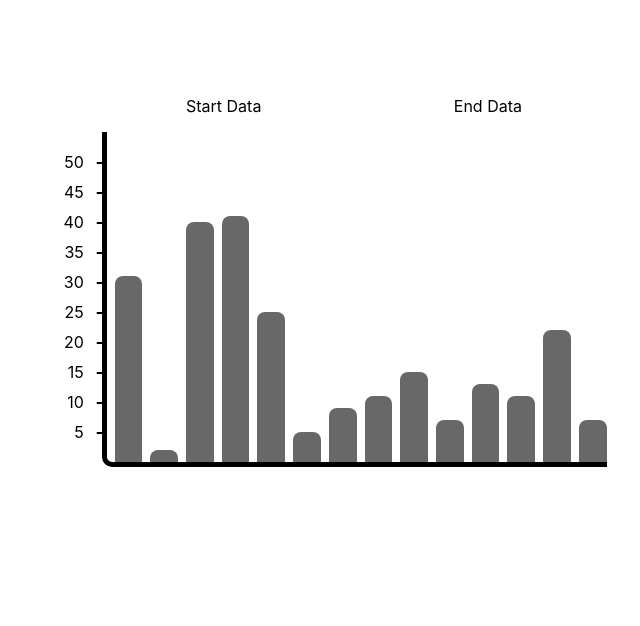
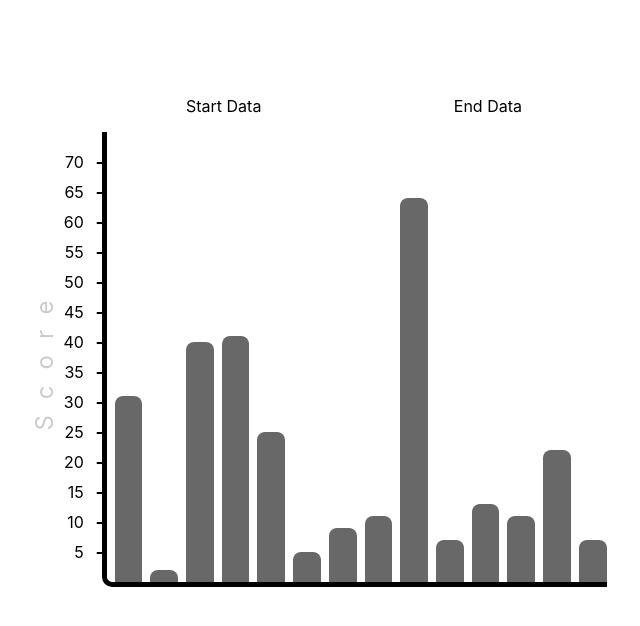
Before and after one commit to samyiskarous/react-responsive-native-chart, a React (Create React App) app: page / in a window 1280 px wide. Shown: the top 626 px of the page, without its empty margins (286-926 px from the left). Built offline with nearby package versions, Linux system fonts and the light colour scheme.

Commit message:
feat: Added Y-axis Label

```diff
--- a/src/components/charts-containers/ReviewsScoreToTime.js
+++ b/src/components/charts-containers/ReviewsScoreToTime.js
@@ -54,7 +54,7 @@ const ReviewsScoreToTime = () => {
                     },
                     {
                         x: 'Jan',
-                        y: 15
+                        y: 64
                     },
                     {
                         x: 'Jan',
--- a/src/components/reusable/charts/BarChart/AxisY.js
+++ b/src/components/reusable/charts/BarChart/YAxis.js
@@ -1,12 +1,15 @@
 import React from 'react';
 import styled from 'styled-components';
 
-const AxisY = (props) => {
+const YAxis = (props) => {
 
-    const {axisValues} = props;
+    const {label, axisValues} = props;
 
     return (
-        <AxisYContainer>
+        <YAxisContainer>
+            <LabelWrapper>
+                <Label>{label}</Label>
+            </LabelWrapper>
             <ValuesList>
                 {axisValues.map((value, index) => {
                     return (
@@ -27,14 +30,14 @@ const AxisY = (props) => {
                         </ListItemData>
                     </ValuesListItem>
             </ValuesList>
-        </AxisYContainer>
+        </YAxisContainer>
     );
 }
 
 // START: Styled Components
-const AxisYContainer = styled.div({
+const YAxisContainer = styled.div({
     height: '100%',
-    width: '30%',
+    width: '25%',
     backgroundColor: 'transparent',
 
     transform: 'translate(-100%)',
@@ -69,6 +72,20 @@ const ListItemIndicator = styled.span({
     fontSize: '25px',
     paddingLeft: '0.7rem'
 })
+
+const LabelWrapper = styled.div({
+    transform: 'rotate(-90deg)',
+    width: '100%',
+    display: 'flex',
+    justifyContent: 'center',
+    position: 'absolute',
+    bottom: '50%'
+})
+const Label = styled.span({
+    opacity: 0.2,
+    letterSpacing: '1rem',
+    fontSize: '24px'
+});
 // END: Styled Components
 
-export default AxisY;
+export default YAxis;
--- a/src/components/reusable/charts/BarChart/index.js
+++ b/src/components/reusable/charts/BarChart/index.js
@@ -1,10 +1,10 @@
 import react from 'react';
 import PropTypes from 'prop-types'
 import styled from 'styled-components';
-import AxisY from './AxisY';
+import YAxis from './YAxis';
 import DataBars from './DataBars';
 
-const AXIS_VALUES_COUNT = 10;
+const AXIS_VALUES_COUNT = 14;
 
 const BarChart = (props) => {
     BarChart.propTypes = {
@@ -34,14 +34,13 @@ const BarChart = (props) => {
     return (
         <>
             <BarChartContainerDiv size={size}>
-                <AxisY axisValues={yAxisValues}/>
-
+                <YAxis label={labels.y} axisValues={yAxisValues}/>
                     <DataBars
                         barsHeightData={computedBarsHeightData}
                         maxHeightPercentageToPeak={maxPercentageToPeak}
                         heightPortions={AXIS_VALUES_COUNT+1}
                     />
-                <AxisX/>
+                <AxisX label={labels.x}/>
             </BarChartContainerDiv>
         </>
     );
```
